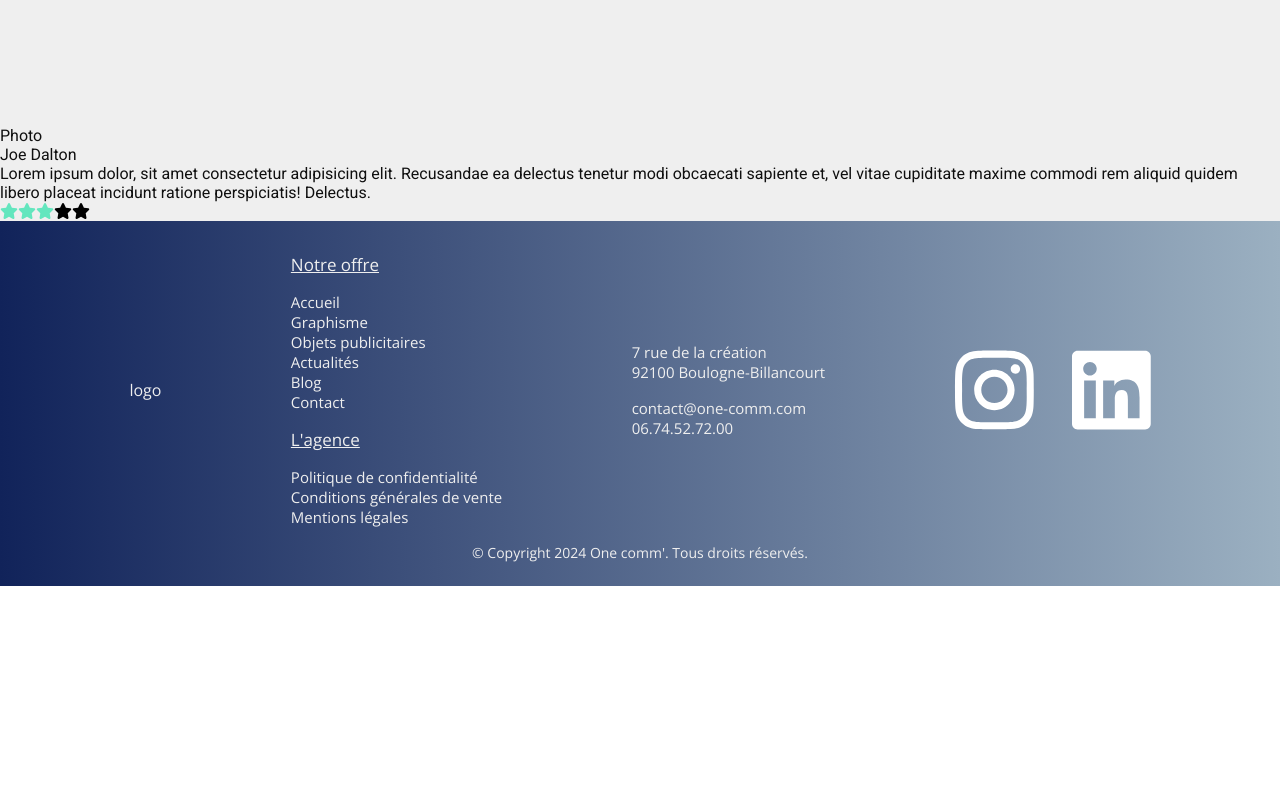
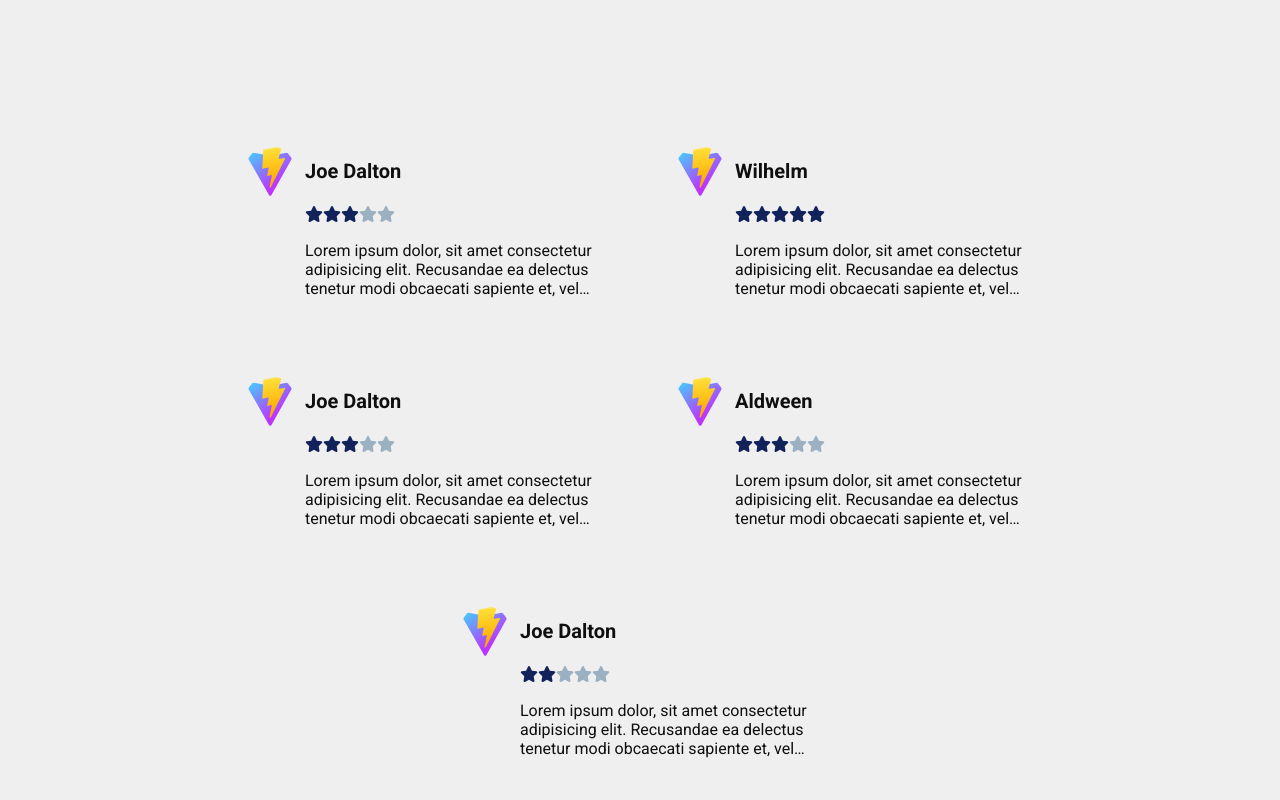
Before and after one commit to Scharlyopitz/One-comm, a React (Vite) app: page /objetsPublicitaires in a window 1280 px wide. Shown: the part 3700-4500 px from the top of the page. Before the commit the page ends 4286 px from the top, so only its background shows below. Built offline with nearby package versions, Linux system fonts and the light colour scheme.

Commit message:
Style des avis clients

```diff
--- a/src/components/ObjetsPublicitaires/OPSection2.jsx
+++ b/src/components/ObjetsPublicitaires/OPSection2.jsx
@@ -379,11 +379,11 @@ function AvisClients() {
           {maxRating.map((value, index) =>
             rating >= value ? (
               <span key={index}>
-                <FontAwesomeIcon icon={faStar} style={{ color: "#63E6BE" }} />
+                <FontAwesomeIcon icon={faStar} style={{ color: "#11235a" }} />
               </span>
             ) : (
               <span key={index}>
-                <FontAwesomeIcon icon={faStar} style={{ color: "#000000" }} />
+                <FontAwesomeIcon icon={faStar} style={{ color: "#9bb0c1" }} />
               </span>
             )
           )}
@@ -393,10 +393,34 @@ function AvisClients() {
 
     const Avis = [
       {
-        photo: "Photo",
+        photo: "/vite.svg",
         name: "Joe Dalton",
         avis: "Lorem ipsum dolor, sit amet consectetur adipisicing elit. Recusandae ea delectus tenetur modi obcaecati sapiente et, vel vitae cupiditate maxime commodi rem aliquid quidem libero placeat incidunt ratione perspiciatis! Delectus.",
         note: 3,
+      },
+      {
+        photo: "/vite.svg",
+        name: "Wilhelm",
+        avis: "Lorem ipsum dolor, sit amet consectetur adipisicing elit. Recusandae ea delectus tenetur modi obcaecati sapiente et, vel vitae cupiditate maxime commodi rem aliquid quidem libero placeat incidunt ratione perspiciatis! Delectus.",
+        note: 5,
+      },
+      {
+        photo: "/vite.svg",
+        name: "Joe Dalton",
+        avis: "Lorem ipsum dolor, sit amet consectetur adipisicing elit. Recusandae ea delectus tenetur modi obcaecati sapiente et, vel vitae cupiditate maxime commodi rem aliquid quidem libero placeat incidunt ratione perspiciatis! Delectus.",
+        note: 3,
+      },
+      {
+        photo: "/vite.svg",
+        name: "Aldween",
+        avis: "Lorem ipsum dolor, sit amet consectetur adipisicing elit. Recusandae ea delectus tenetur modi obcaecati sapiente et, vel vitae cupiditate maxime commodi rem aliquid quidem libero placeat incidunt ratione perspiciatis! Delectus.",
+        note: 3,
+      },
+      {
+        photo: "/vite.svg",
+        name: "Joe Dalton",
+        avis: "Lorem ipsum dolor, sit amet consectetur adipisicing elit. Recusandae ea delectus tenetur modi obcaecati sapiente et, vel vitae cupiditate maxime commodi rem aliquid quidem libero placeat incidunt ratione perspiciatis! Delectus.",
+        note: 2,
       },
     ];
 
@@ -405,10 +429,16 @@ function AvisClients() {
         {Avis.map((a, i) => {
           return (
             <div key={i} className="avisCard">
-              <div>{a.photo}</div>
-              <p>{a.name}</p>
-              <span>{a.avis}</span>
-              <StarRating rating={a.note} />
+              <div>
+                <img src={a.photo} alt="photo du client" />
+                <p>{a.name}</p>
+              </div>
+
+              <div>
+                <StarRating rating={a.note} />
+
+                <span className="txt">{a.avis}</span>
+              </div>
             </div>
           );
         })}
--- a/src/sass/objetsPublicitaires/_objetsPublicitaires.scss
+++ b/src/sass/objetsPublicitaires/_objetsPublicitaires.scss
@@ -348,4 +348,59 @@
       }
     }
   }
+
+  // AVIS CLIENTS
+  .containerAvis {
+    display: flex;
+    flex-wrap: wrap;
+    gap: 30px;
+    justify-content: center;
+    padding: 0 20px 10vh;
+
+    .avisCard {
+      display: flex;
+      flex-direction: column;
+      padding: 20px;
+      height: 200px;
+      width: 400px;
+
+      div:nth-child(1) {
+        display: flex;
+        align-items: center;
+        gap: 10px;
+      }
+
+      div:nth-child(2) {
+        display: flex;
+        flex-grow: 1;
+        flex-direction: column;
+        justify-content: space-around;
+        padding-left: calc(50px + 10px);
+      }
+
+      img {
+        width: 50px;
+        height: 50px;
+        object-fit: cover;
+        object-position: center;
+        border-radius: 50%;
+      }
+
+      .starRating-container {
+        gap: 0 !important;
+      }
+
+      p {
+        font-size: 20px;
+        font-weight: 600;
+      }
+
+      .txt {
+        display: -webkit-box;
+        -webkit-box-orient: vertical;
+        -webkit-line-clamp: 3;
+        overflow: hidden;
+      }
+    }
+  }
 }
--- a/src/style/style.css
+++ b/src/style/style.css
@@ -1067,6 +1067,54 @@ nav ul svg {
 .OPSection2 .tendance .carroussel .bestSellerContainer .bestSeller .infos .footContainer .price {
   text-align: end;
 }
+.OPSection2 .containerAvis {
+  display: flex;
+  flex-wrap: wrap;
+  gap: 30px;
+  justify-content: center;
+  padding: 0 20px 10vh;
+}
+.OPSection2 .containerAvis .avisCard {
+  display: flex;
+  flex-direction: column;
+  padding: 20px;
+  height: 200px;
+  width: 400px;
+}
+.OPSection2 .containerAvis .avisCard div:nth-child(1) {
+  display: flex;
+  align-items: center;
+  gap: 10px;
+}
+.OPSection2 .containerAvis .avisCard div:nth-child(2) {
+  display: flex;
+  flex-grow: 1;
+  flex-direction: column;
+  justify-content: space-around;
+  padding-left: 60px;
+}
+.OPSection2 .containerAvis .avisCard img {
+  width: 50px;
+  height: 50px;
+  -o-object-fit: cover;
+     object-fit: cover;
+  -o-object-position: center;
+     object-position: center;
+  border-radius: 50%;
+}
+.OPSection2 .containerAvis .avisCard .starRating-container {
+  gap: 0 !important;
+}
+.OPSection2 .containerAvis .avisCard p {
+  font-size: 20px;
+  font-weight: 600;
+}
+.OPSection2 .containerAvis .avisCard .txt {
+  display: -webkit-box;
+  -webkit-box-orient: vertical;
+  -webkit-line-clamp: 3;
+  overflow: hidden;
+}
 
 .txtPolitique {
   display: flex;
```
Also changed, not shown: 1 other file (tests, documents, lock files or other folders).
